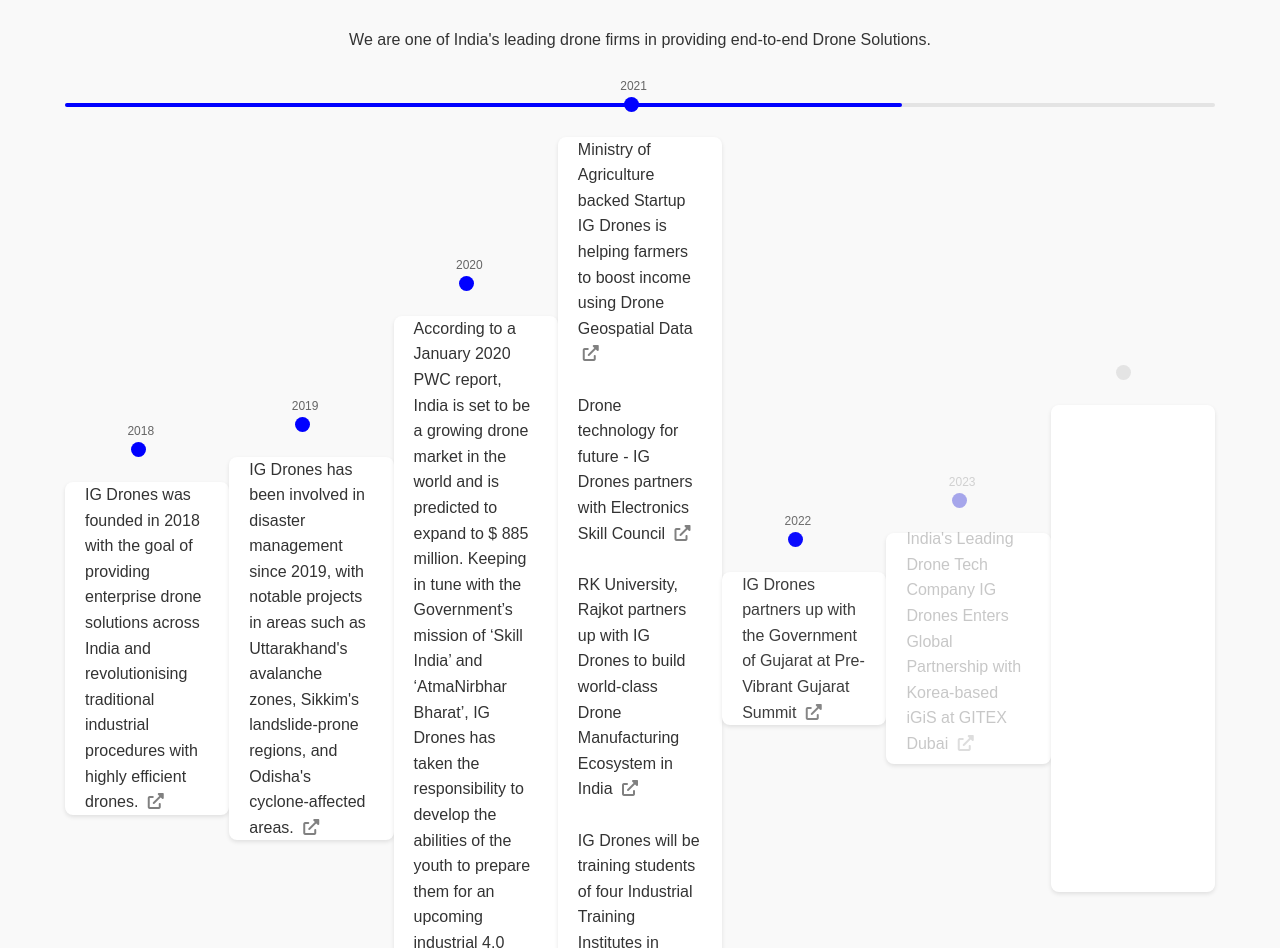
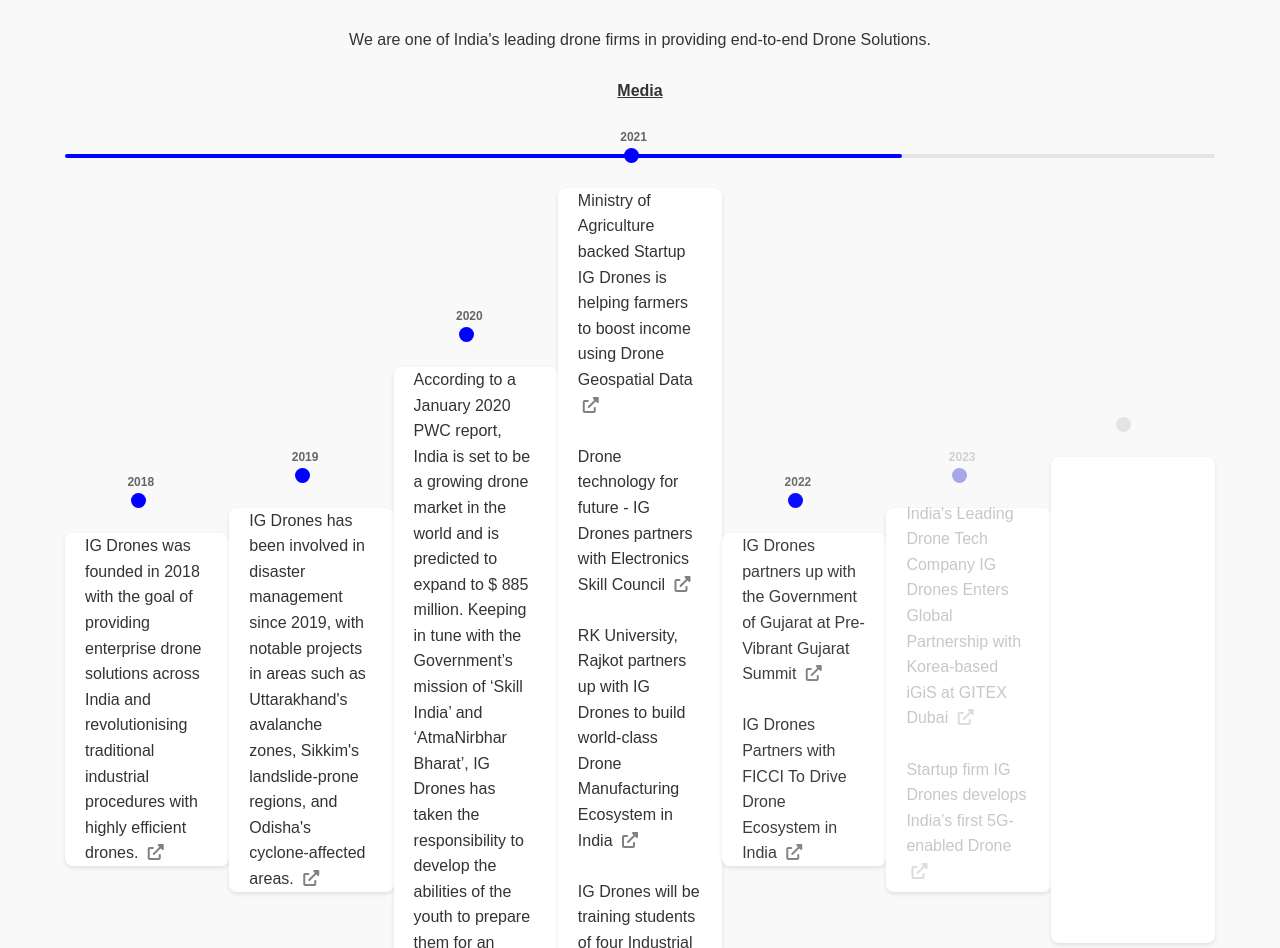
Before and after one commit to Kuldeep-Nayak/Timeline, a plain HTML site: page index.html in a window 1280 px wide. Shown: the part 263-1211 px from the top of the page. Drawn offline with Linux system fonts and the light colour scheme.

Commit message:
Update index.html

```diff
--- a/index.html
+++ b/index.html
@@ -3,10 +3,15 @@
 <head>
     <meta charset="UTF-8">
     <meta name="viewport" content="width=device-width, initial-scale=1.0">
-    <title>IG Drones Timeline</title>
+    <title>IG Drones Media Timeline</title>
     <link rel="stylesheet" href="style.css">
     <script src="index.js" defer></script>
     <link href="https://cdnjs.cloudflare.com/ajax/libs/font-awesome/6.0.0-beta3/css/all.min.css" rel="stylesheet">
+    <style>
+      .underline {
+        text-decoration: underline;
+      }
+    </style>
 </head>
 <body>
   <div class="image-container">
@@ -14,7 +19,8 @@
   </div>
 
   <div class="text-content">
-    <p>We are one of India's leading drone firms in providing end-to-end Drone Solutions.</p>
+    <p>We are one of India's leading drone firms in providing end-to-end Drone Solutions.</p><br>
+    <p><span class="underline"><b>Media</b></span></p>
   </div>
 
   <section class="timeline">
@@ -24,7 +30,7 @@
     <ul>
       <li>
         <span class="timeline-point"></span>
-        <span class="date">2018</span>
+        <span class="date"><b>2018</b></span>
         <p>
           IG Drones was founded in 2018 with the goal of providing enterprise drone solutions across India and revolutionising traditional industrial procedures with highly efficient drones.
           <a href="https://igdrones.com/drone-survey-udaipur-rajasthan.php" target="_blank" rel="noopener noreferrer">
@@ -34,7 +40,7 @@
       </li>
       <li>
         <span class="timeline-point"></span>
-        <span class="date">2019</span>
+        <span class="date"><b>2019</b></span>
         <p>
           IG Drones has been involved in disaster management since 2019, with notable projects in areas such as Uttarakhand's avalanche zones, Sikkim's landslide-prone regions, and Odisha's cyclone-affected areas.
           <a href="https://www.newsonprojects.com/news/iit-bhubaneswar-partners-with-ig-drones-for-disaster-management-rd" target="_blank" rel="noopener noreferrer">
@@ -44,7 +50,7 @@
       </li>
       <li>
         <span class="timeline-point"></span>
-        <span class="date">2020</span>
+        <span class="date"><b>2020</b></span>
         <p>
           According to a January 2020 PWC report, India is set to be a growing drone market in the world and is predicted to expand to $ 885 million. Keeping in tune with the Government’s mission of ‘Skill India’ and ‘AtmaNirbhar Bharat’, IG Drones has taken the responsibility to develop the abilities of the youth to prepare them for an upcoming industrial 4.0 revolution.
           <a href="https://www.cioinsiderindia.com/vendor/-ig-drones-india-s-leading-enterprise-drone-solution-platform-cid-1444.html" target="_blank" rel="noopener noreferrer">
@@ -54,7 +60,7 @@
       </li>
       <li>
         <span class="timeline-point"></span>
-        <span class="date">2021</span>
+        <span class="date"><b>2021</b></span>
         <p>
           Ministry of Agriculture backed Startup IG Drones is helping farmers to boost income using Drone Geospatial Data
           <a href="https://www.business-standard.com/content/press-releases-ani/ministry-of-agriculture-backed-startup-ig-drones-is-helping-farmers-to-boost-income-using-drone-geospatial-data-121111701369_1.html" target="_blank" rel="noopener noreferrer">
@@ -79,27 +85,37 @@
       </li>
       <li>
         <span class="timeline-point"></span>
-        <span class="date">2022</span>
+        <span class="date"><b>2022</b></span>
         <p>
           IG Drones partners up with the Government of Gujarat at Pre-Vibrant Gujarat Summit
           <a href="https://theprint.in/ani-press-releases/ig-drones-partners-up-with-the-government-of-gujarat-at-pre-vibrant-gujarat-summit/804352/" target="_blank" rel="noopener noreferrer">
+            <i class="fas fa-external-link-alt" style="margin-left: 5px; color: rgb(128, 128, 128);"></i><br><br>
+          </a>
+
+          IG Drones Partners with FICCI To Drive Drone Ecosystem in India
+          <a href="https://botsanddrones.in/news/f/ig-drones-partners-with-ficci-to-drive-drone-ecosystem-in-india?blogcategory=Bot+%26+Drone+News+India#:~:text=IG%20Drones%2C%20under%20its%20mission,the%20drone%20ecosystem%20in%20India." target="_blank" rel="noopener noreferrer">
             <i class="fas fa-external-link-alt" style="margin-left: 5px; color: rgb(128, 128, 128);"></i>
           </a>
         </p>
       </li>
       <li>
         <span class="timeline-point"></span>
-        <span class="date">2023</span>
+        <span class="date"><b>2023</b></span>
         <p>
           India's Leading Drone Tech Company IG Drones Enters Global Partnership with Korea-based iGiS at GITEX Dubai
           <a href="https://www.business-standard.com/content/specials/india-s-leading-drone-tech-company-ig-drones-enters-global-partnership-with-korea-based-igis-at-gitex-dubai-123102000923_1.html" target="_blank" rel="noopener noreferrer">
+            <i class="fas fa-external-link-alt" style="margin-left: 5px; color: rgb(128, 128, 128);"></i><br><br>
+          </a>
+
+          Startup firm IG Drones develops India’s first 5G-enabled Drone
+          <a href="https://timesofindia.indiatimes.com/business/startups/companies/startup-firm-ig-drones-develops-indias-first-5g-enabled-drone/articleshow/96909212.cms" target="_blank" rel="noopener noreferrer">
             <i class="fas fa-external-link-alt" style="margin-left: 5px; color: rgb(128, 128, 128);"></i>
           </a>
         </p>
       </li>
       <li>
         <span class="timeline-point"></span>
-        <span class="date">2024</span>
+        <span class="date"><b>2024</b></span>
         <p>
           IG Drones eyes aggressive defence foray, The company is planning to launch a manufacturing facility at Vadodara airspace facility by June and will commence with a 30% capacity. The company will reach 100% capacity output of 1,000 drones within a year of the launch.
           <a href="https://www.livemint.com/companies/news/ig-drones-eyes-aggressive-defence-foray-11709467152786.html" target="_blank" rel="noopener noreferrer">
```
